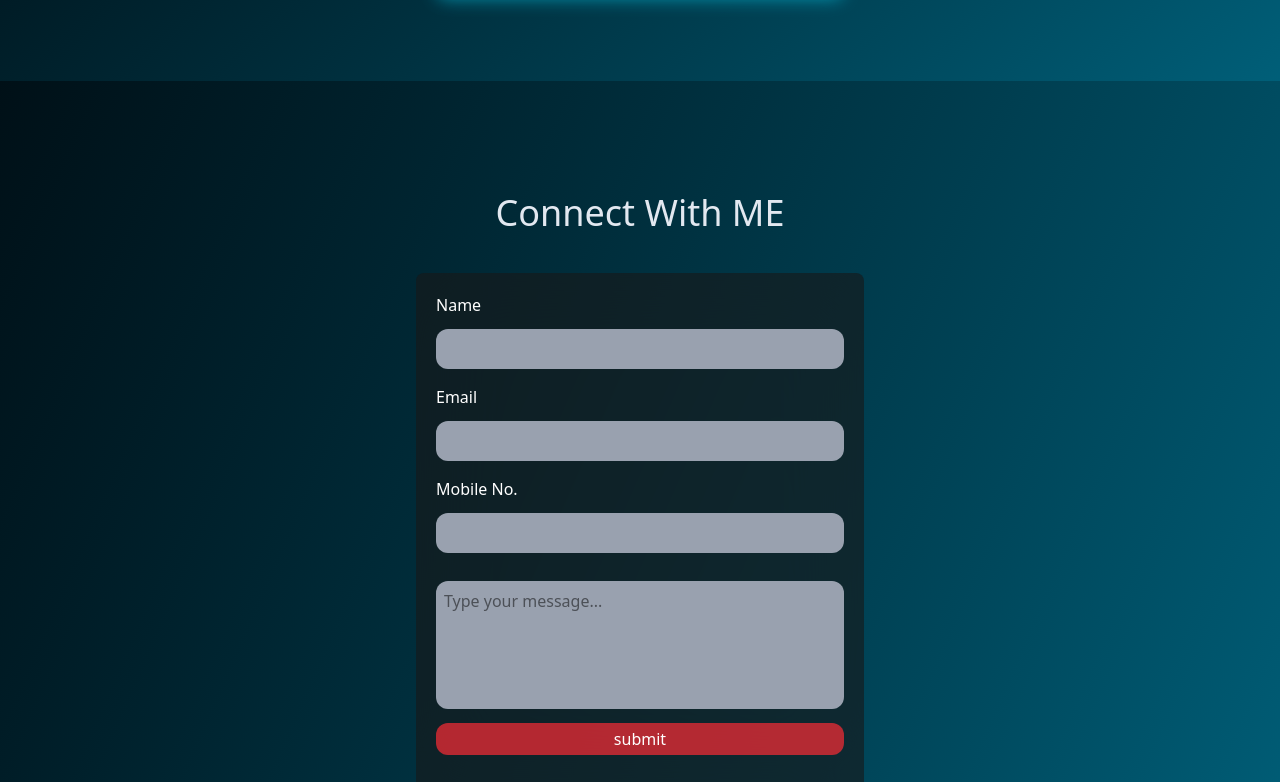
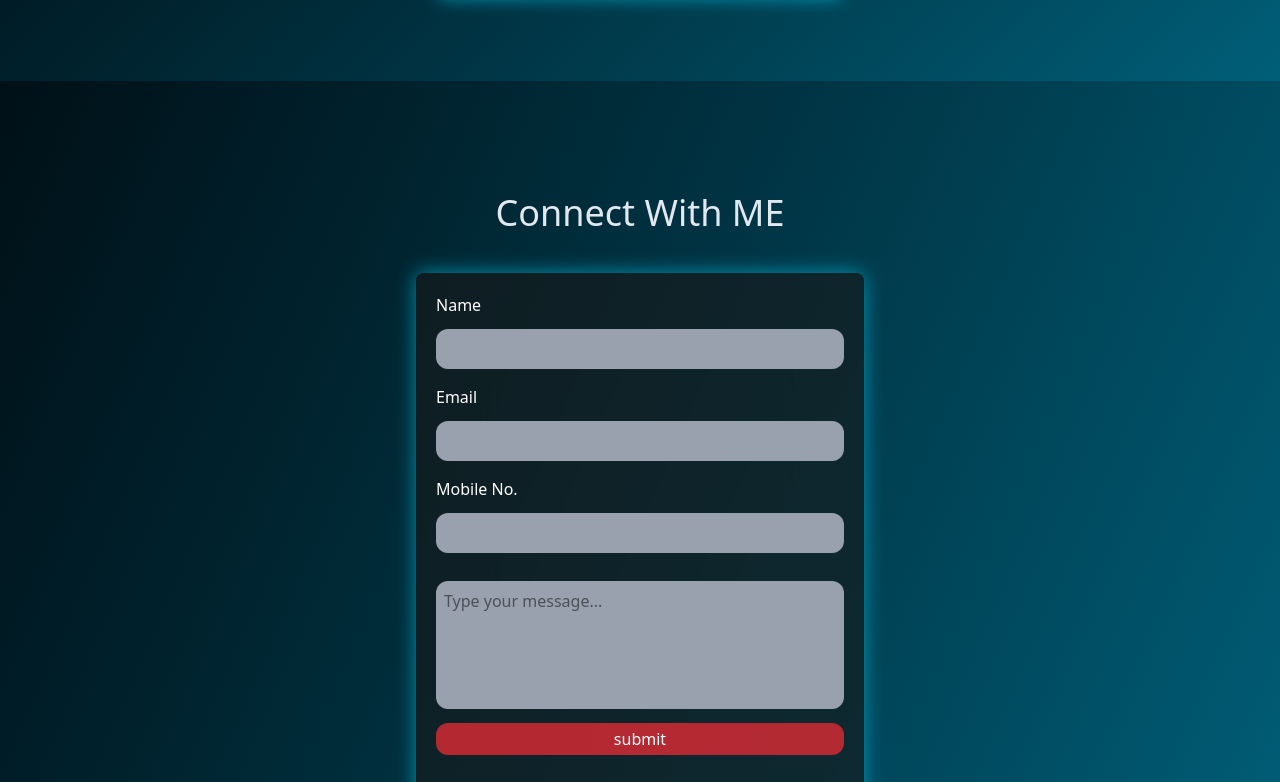
Before and after one commit to abhii012/portfolio, a React (Vite) app: page / in a window 1280 px wide. Shown: the part 2015-2797 px from the top of the page. Built offline with nearby package versions, Linux system fonts and the light colour scheme.

Commit message:
Fix: Updated layout and components in Hero, Form, Navbar, and Skills

```diff
--- a/src/coomponents/Form.jsx
+++ b/src/coomponents/Form.jsx
@@ -33,7 +33,7 @@ function Form() {
     <Element name='contact'>
     <form onSubmit={handleSubmit(onSubmit) } className='max-w-xs sm:max-w-md mx-auto mt-8 min-h-screen pt-30 sm:pt-20 '>
       <h1 className='text-center text-xl sm:text-4xl text-slate-200 mb-10'>Connect With ME</h1>
-      <div  className=' form-box bg-[#18181899] backdrop-blur-2xl rounded-lg min-h-[70vh] sm:min-h-[70vh] p-2 sm:p-5 text-white  scale-90 sm:scale-100'>
+      <div  className=' form-box bg-[#18181899] backdrop-blur-2xl rounded-lg min-h-[70vh] sm:min-h-[70vh] p-2 sm:p-5 text-white  scale-90 sm:scale-100  border-0.5 border-cyan-400 shadow-[0_0_20px_0px_rgba(6,182,212,0.75)]'>
         <div className='form-field scale-90 sm:scale-100'>
       <Input name="name" control={control} className="mt-3 rounded-xl w-full" label="Name"/>
       <Input name="email" control={control} className="mt-3 rounded-xl w-full" label="Email"/>
--- a/src/coomponents/Navbar.jsx
+++ b/src/coomponents/Navbar.jsx
@@ -4,7 +4,7 @@ import portfoliologo from '../assets/portfolio-logo.png';
 
 const Navbar = () => {
   return (
-    <nav className="sticky top-0 z-50 bg-black bg-opacity-60 backdrop-blur-md py-4 px-6 w-full">
+    <nav className="sticky top-0 z-50 bg-black bg-opacity-60 backdrop-blur-md py-4 px-6 w-full  border-0.5 border-cyan-400 shadow-[0_0_20px_0px_rgba(6,182,212,0.75)]">
       <div className="max-w-7xl mx-auto flex flex-col sm:flex-row items-center justify-between text-white">
         <div className="flex items-center justify-between w-full sm:w-auto">
           <div className="text-2xl sm:text-3xl bg-gradient-to-r from-[#2E3192] to-[#1BFFFF] bg-clip-text text-transparent font-bold">Deepak</div>
```
